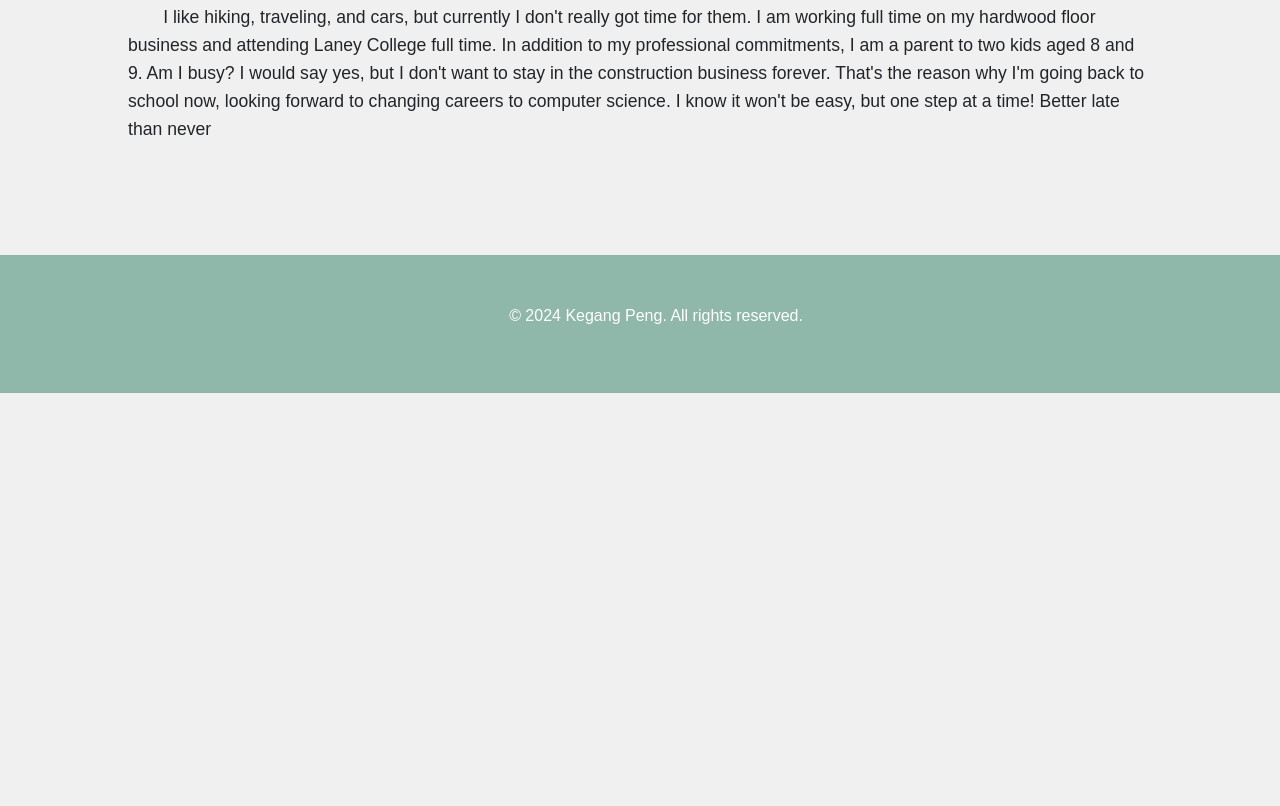
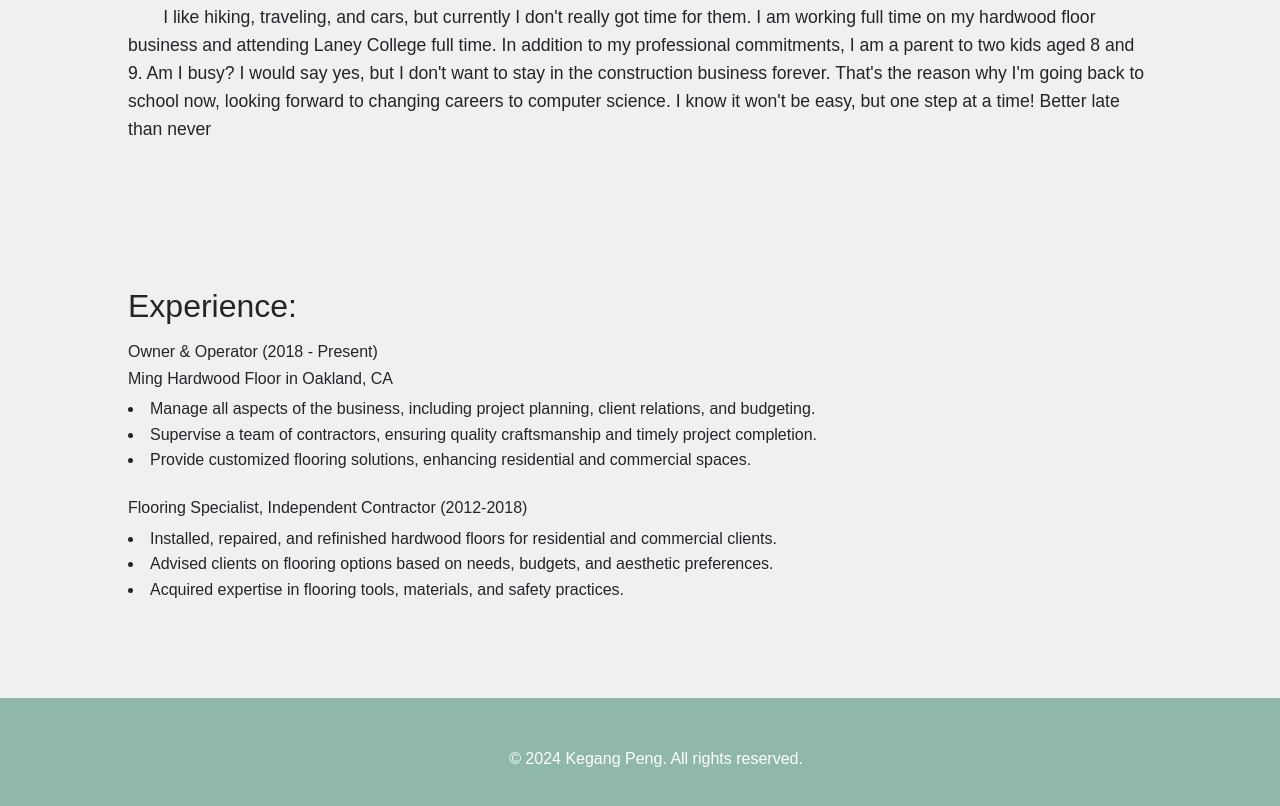
Before and after one commit to JimmyKePeng/MyHomepage, a plain HTML site: page biography.html in a window 1280 px wide. Shown: the part 941-1747 px from the top of the page. Before the commit the page ends 1334 px from the top, so only its background shows below. Drawn offline with nearby package versions, Linux system fonts and the light colour scheme.

Commit message:
Update biography.html

```diff
--- a/biography.html
+++ b/biography.html
@@ -64,6 +64,21 @@
             </div>
         </section>
 
+        <section id="intro">
+            <div class="container">
+                <h2>Experience:</h2>
+                <h6>Owner & Operator (2018 - Present)</h6>
+                <h6>Ming Hardwood Floor in Oakland, CA </h6>
+                <li>Manage all aspects of the business, including project planning, client relations, and budgeting.</li>
+                <li>Supervise a team of contractors, ensuring quality craftsmanship and timely project completion.</li>
+                <li>Provide customized flooring solutions, enhancing residential and commercial spaces.</li>
+                <br>
+                <h6>Flooring Specialist, Independent Contractor (2012-2018)</h6>
+                <li>Installed, repaired, and refinished hardwood floors for residential and commercial clients.</li>
+                <li>Advised clients on flooring options based on needs, budgets, and aesthetic preferences.</li>
+                <li>Acquired expertise in flooring tools, materials, and safety practices.</li>
+            </div>
+        </section>
 
 
 
```
